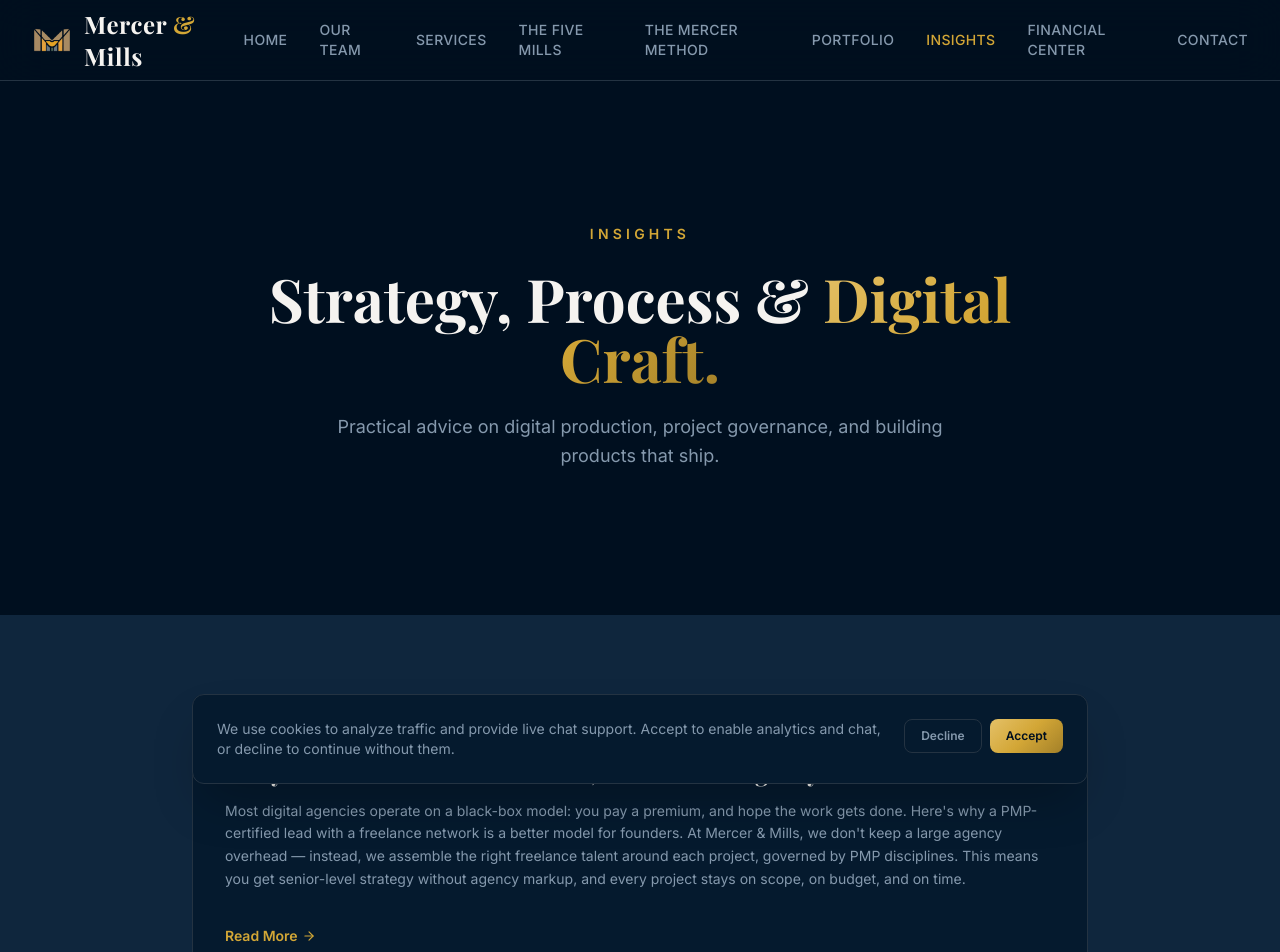
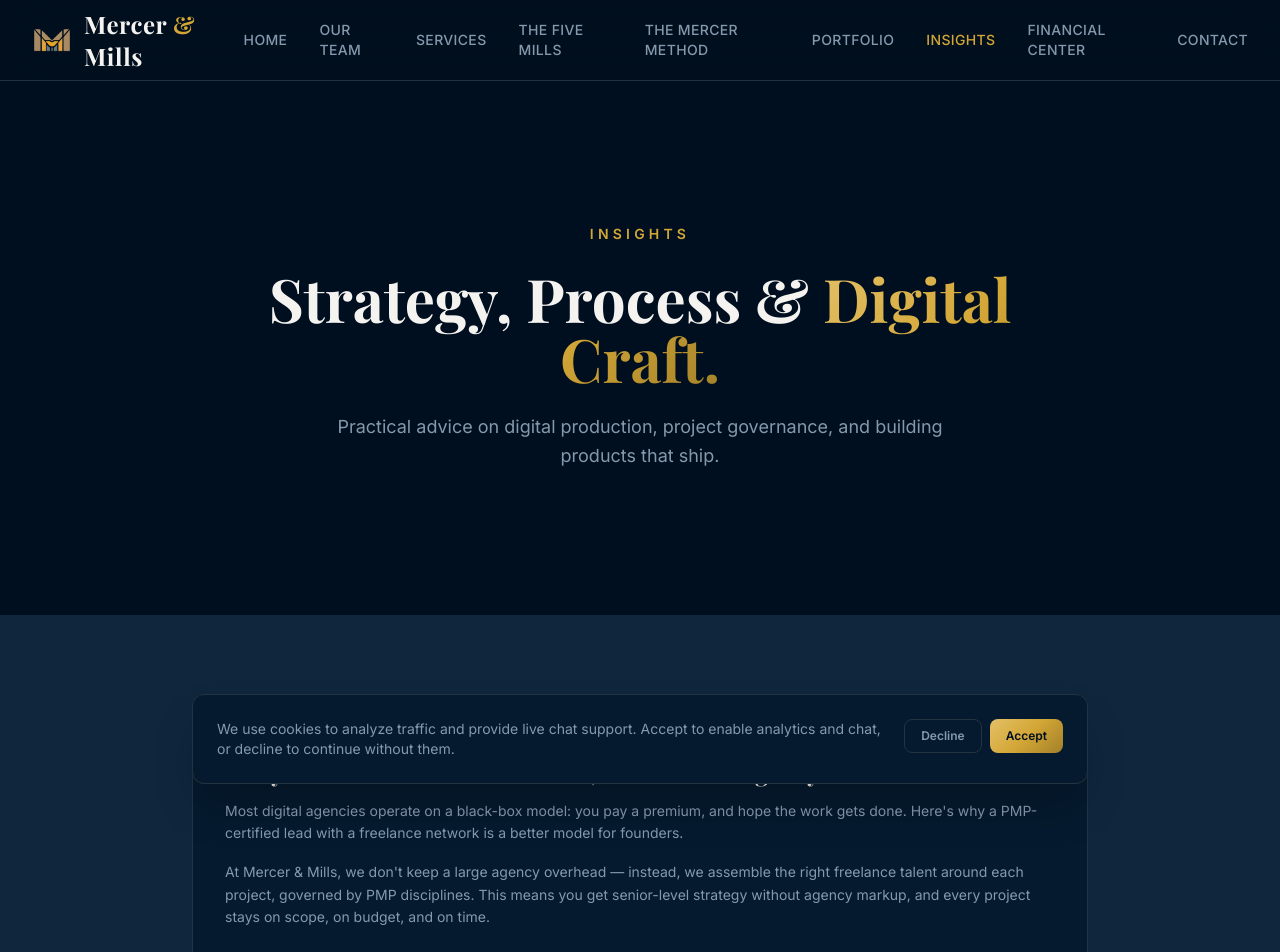
Before and after one commit to getmorefromlife/mercer-mills-craft-main, a React (Vite) app: page /insights in a window 1280 px wide. Shown: the top 952 px of the page. Built offline with nearby package versions, Linux system fonts and the light colour scheme; the HTML template or start-up script is replaced by a standard one; a web font is replaced by a local one.

Commit message:
Render markdown body as HTML on Insights page

```diff
--- a/package.json
+++ b/package.json
@@ -50,9 +50,9 @@
     "decap-cms": "^3.12.2",
     "embla-carousel-react": "^8.6.0",
     "framer-motion": "^12.34.3",
-    "gray-matter": "^4.0.3",
     "input-otp": "^1.4.2",
     "lucide-react": "^0.462.0",
+    "marked": "^18.0.4",
     "next-themes": "^0.3.0",
     "react": "^18.3.1",
     "react-day-picker": "^8.10.1",
--- a/src/pages/Insights.tsx
+++ b/src/pages/Insights.tsx
@@ -4,6 +4,7 @@
 import { Link } from "react-router-dom";
 import { Button } from "@/components/ui/button";
 import SectionHeading from "@/components/SectionHeading";
+import { marked } from "marked";
 
 interface Post {
   date: string;
@@ -11,6 +12,7 @@
   title: string;
   excerpt: string;
   tags: string[];
+  bodyHtml: string;
 }
 
 function parseFrontmatter(raw: string): { data: Record<string, unknown>; content: string } {
@@ -39,8 +41,9 @@
     date: (data.date as string) || "",
     readTime: (data.readTime as string) || "",
     title: (data.title as string) || "",
-    excerpt: content,
+    excerpt: content.split("\n\n")[0].replace(/[#*`_~>\[\]()]/g, "").trim(),
     tags: (data.tags as string[]) || [],
+    bodyHtml: marked.parse(content) as string,
   };
 }).sort((a, b) => new Date(b.date).getTime() - new Date(a.date).getTime());
 
@@ -92,7 +95,7 @@
                   </span>
                 </div>
                 <h2 className="font-serif text-2xl font-bold mb-3">{post.title}</h2>
-                <p className="text-muted-foreground text-sm leading-relaxed mb-4">{post.excerpt}</p>
+                <div className="text-muted-foreground text-sm leading-relaxed mb-4 prose prose-invert prose-sm max-w-none" dangerouslySetInnerHTML={{ __html: post.bodyHtml }} />
                 <div className="flex flex-wrap gap-2 mb-4">
                   {post.tags.map((tag) => (
                     <span key={tag} className="px-2.5 py-1 border border-primary/30 rounded text-[10px] font-body font-semibold text-primary uppercase tracking-wider">
--- a/tailwind.config.ts
+++ b/tailwind.config.ts
@@ -107,5 +107,5 @@
       },
     },
   },
-  plugins: [require("tailwindcss-animate")],
+  plugins: [require("tailwindcss-animate"), require("@tailwindcss/typography")],
 } satisfies Config;
```
Also changed, not shown: 1 other file (tests, documents, lock files or other folders).
